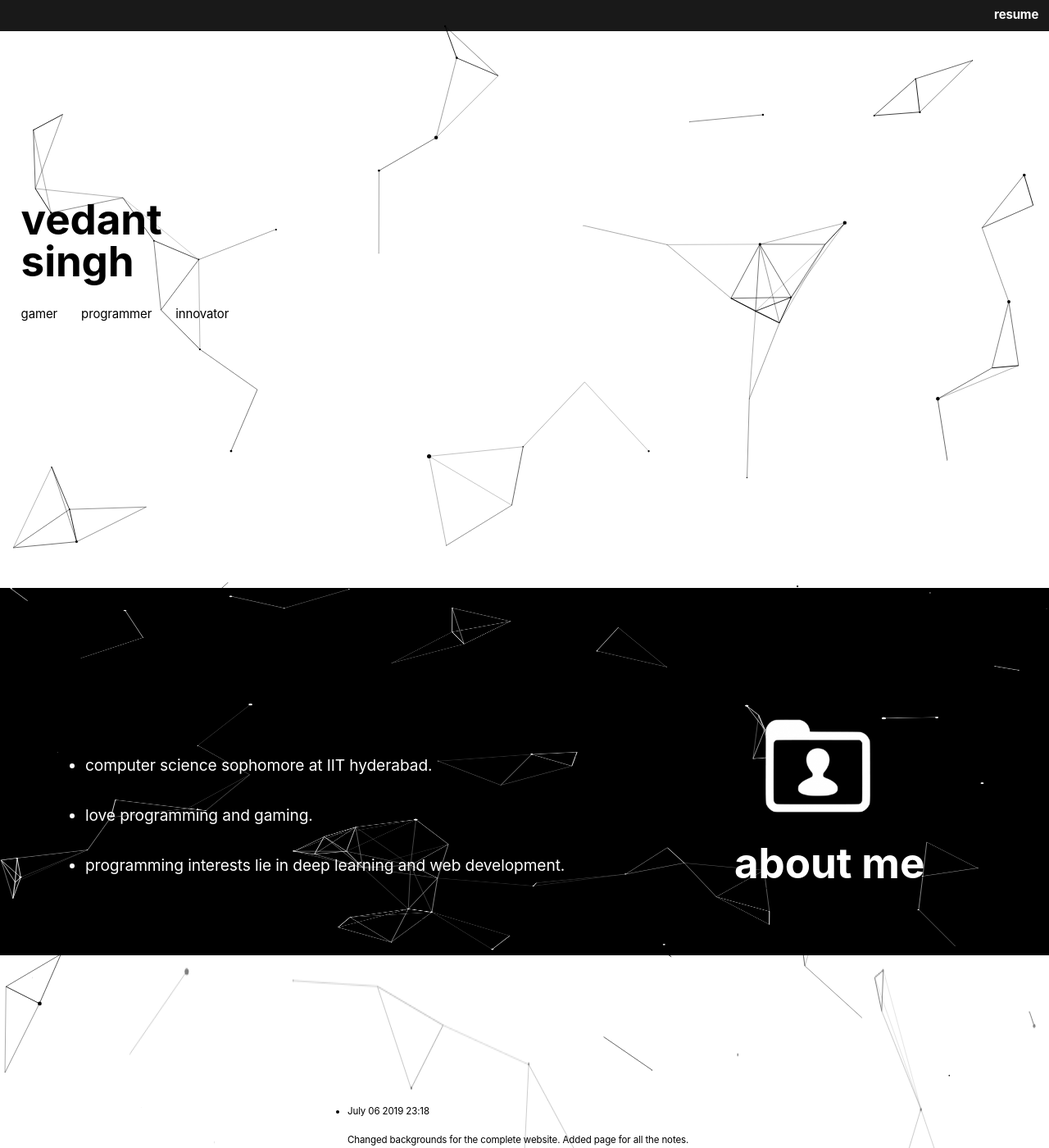
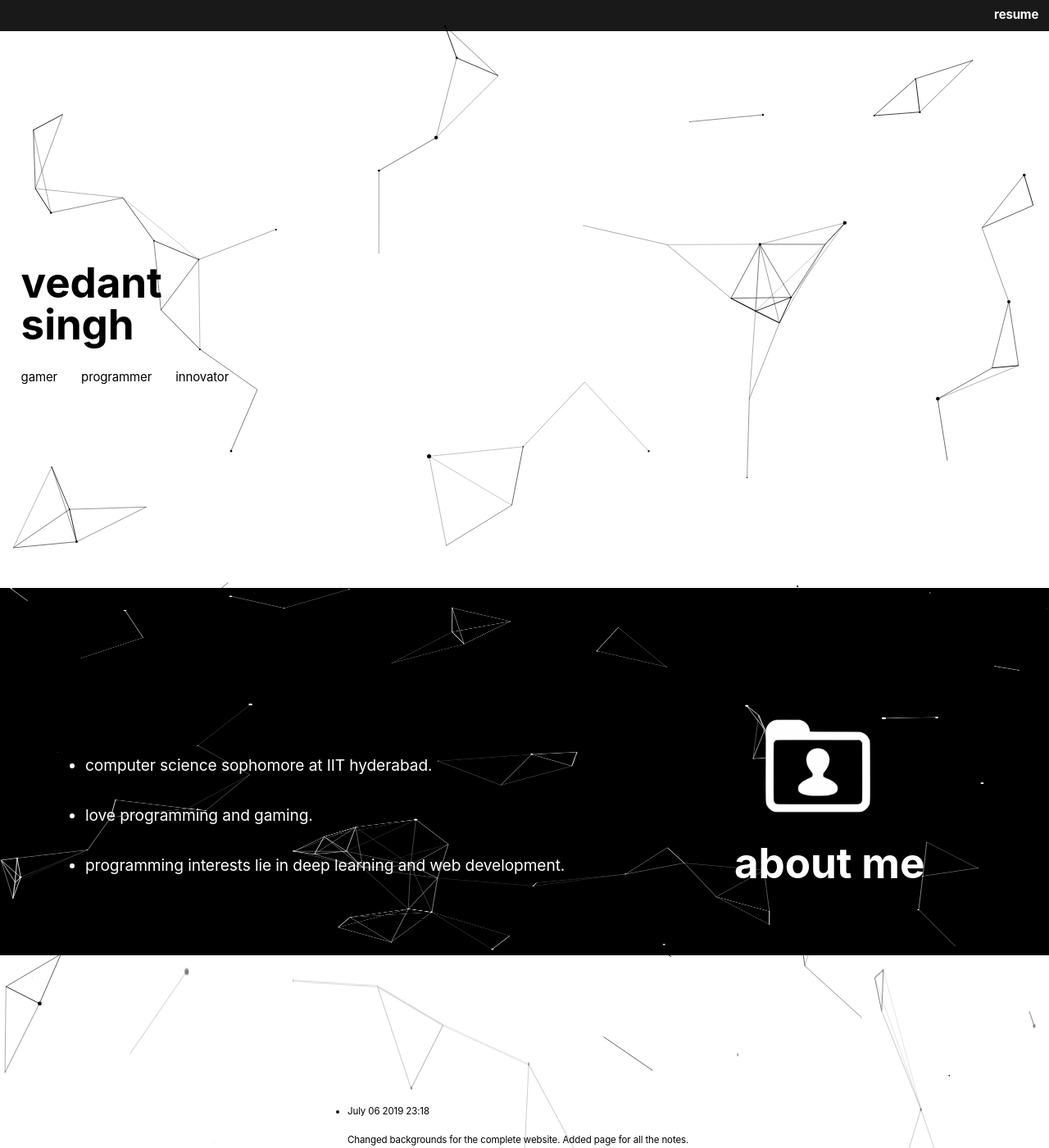
Before and after one commit to vedantsingh1404/website-v2.0, a Jekyll site: the page built from index.html, in a window 1280 px wide and 1400 px high. Shown: the whole window at 82% size. Built offline with Jekyll 4.4.1, drawn with Linux system fonts in a browser that asks for light colours.

Commit message:
minor style change

```diff
--- a/assets/styles.css
+++ b/assets/styles.css
@@ -43,7 +43,7 @@ body {
 
 .first-name {
   position: absolute;
-  margin-top: 20vw;
+  margin-top: 26vw;
   margin-left: 2vw;
 }
 
@@ -53,11 +53,11 @@ body {
 
 .second-name {
   position: absolute;
-  margin-top: 24vw;
+  margin-top: 30vw;
   margin-left: 2vw;
 }
 .desc {
-  margin-top: 29vw;
+  margin-top: 35vw;
   margin-left: 2vw;
   display: inline-block;
 }
@@ -250,11 +250,12 @@ a{
 
 .main-back {
   position: absolute;
-  /* height: 20vw; */
+  /* height: 20px; */
   top: 0;
   left: 0;
   right: 0;
-  bottom: 40vw;
+  /* bottom: 40vw; */
+  /* z-index: -1; */
 }
 
 .back-link {
```
